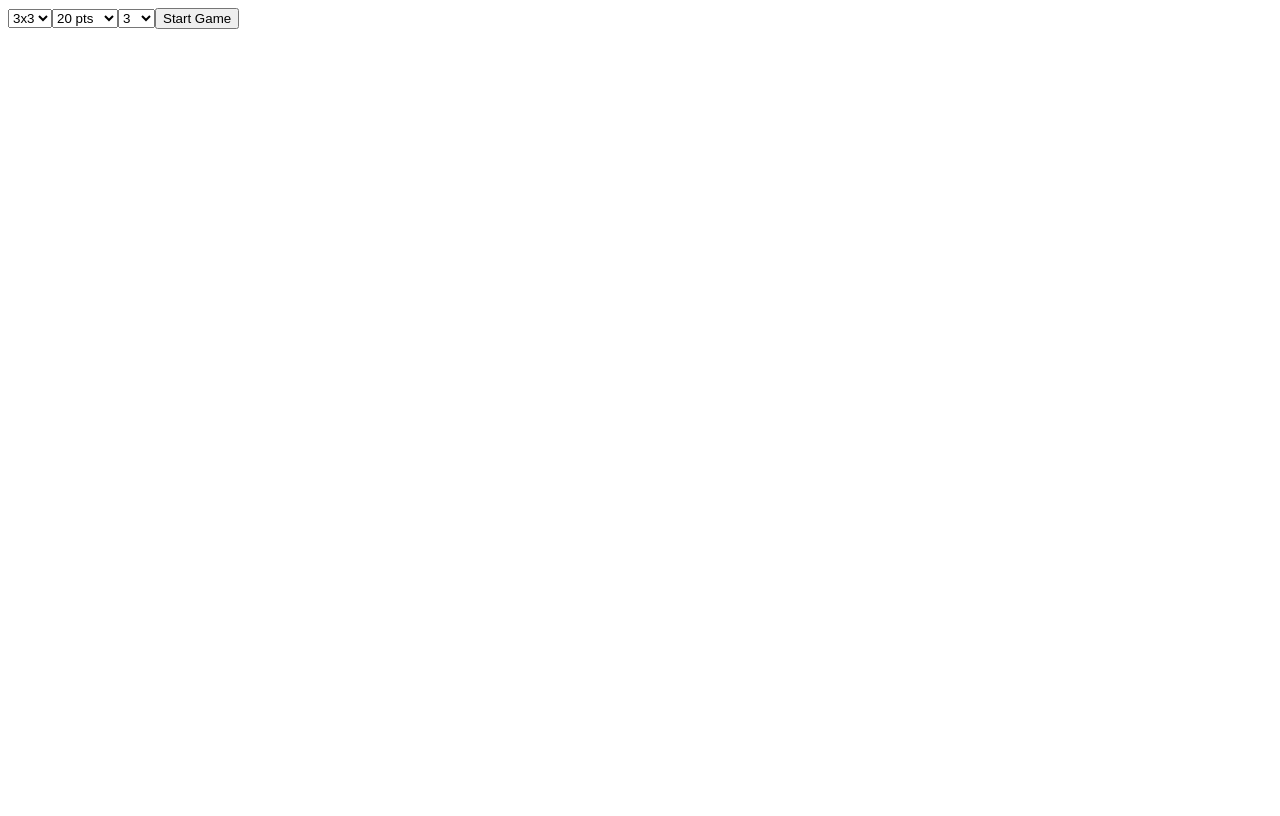
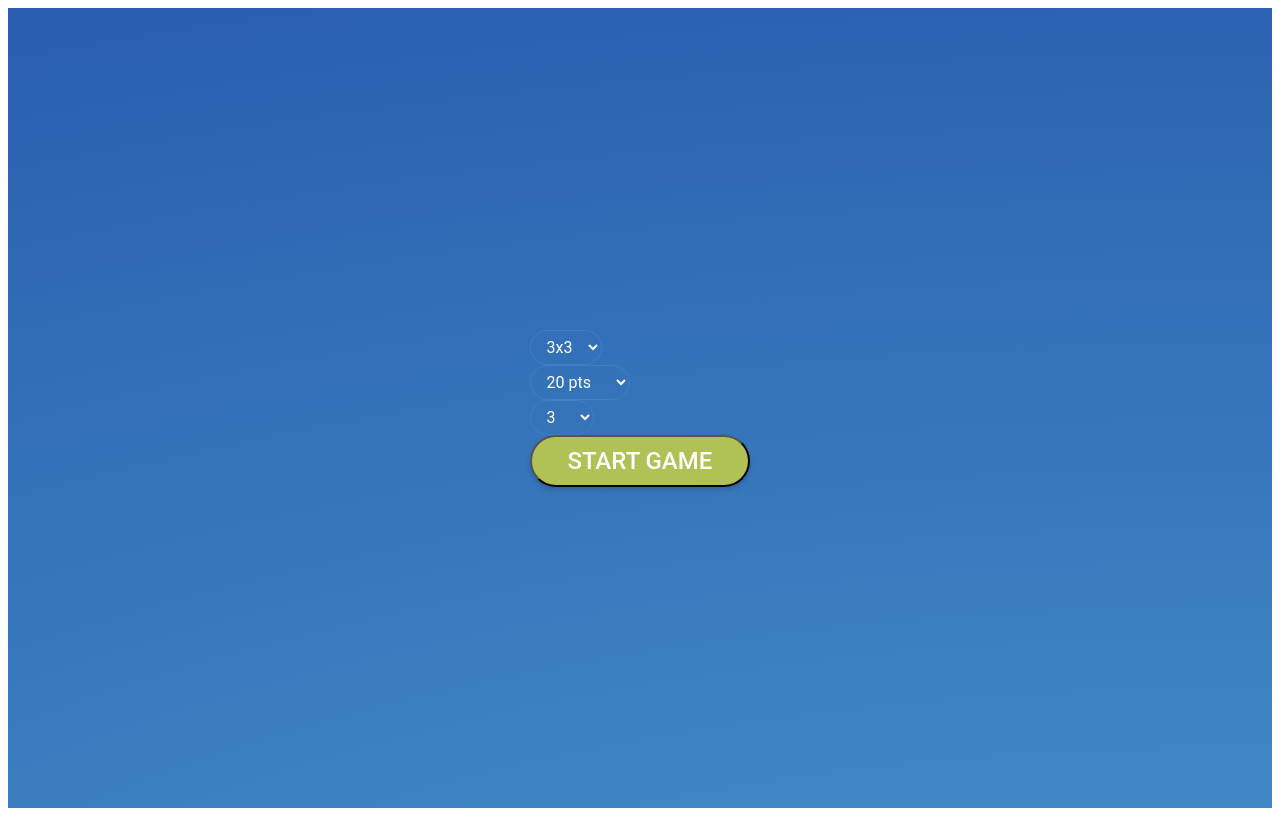
Before and after one commit to NikitaStaroverov/Precours-Projects, a plain HTML site: page Project-Game-CatchTheOffer/index.html in a window 1280 px wide. Drawn offline with Linux system fonts and the light colour scheme.

Commit message:
стилизация кнопки

```diff
--- /dev/null
+++ b/Project-Game-CatchTheOffer/helper.js
@@ -0,0 +1,6 @@
+export function createElement(tagName, classes = [], id = '') {
+	const element = document.createElement(tagName)
+	element.classList.add(...classes)
+	element.id = id
+	return element
+}
--- a/Project-Game-CatchTheOffer/index.html
+++ b/Project-Game-CatchTheOffer/index.html
@@ -4,6 +4,7 @@
 <head>
   <meta charset="UTF-8">
   <meta name="viewport" content="width=device-width, initial-scale=1.0">
+  <link rel="stylesheet" href="./styles.css">
   <title>Catch the Offer</title>
   <style>
     table td {
@@ -16,7 +17,9 @@
 </head>
 
 <body>
-  <div id="app"></div>
+  <div id="app" class="app">
+    <img src="./assets/images/background.svg" class="background">
+  </div>
   <script src="index.js" type="module"></script>
 </body>
 
--- /dev/null
+++ b/Project-Game-CatchTheOffer/styles.css
@@ -0,0 +1,53 @@
+.app {
+	display: flex;
+	justify-content: center;
+	align-items: center;
+	width: 100%;
+	height: 100vh;
+	background: radial-gradient(
+		269.02% 186.27% at 96.21% 166.59%,
+		#4ca1d2 0%,
+		#285bae 100%
+	);
+}
+
+/* кнопки */
+.start-button {
+	display: inline-flex;
+	padding: 12px 36px;
+	justify-content: center;
+	align-items: center;
+	gap: 10px;
+	border-radius: 30px;
+	background: #b0c255;
+	box-shadow: 0px 4px 6px 0px rgba(0, 0, 0, 0.1),
+		0px 2px 4px 0px rgba(0, 0, 0, 0.06);
+	color: #fff;
+	font-family: Roboto;
+	font-size: 24px;
+	font-style: normal;
+	font-weight: 500;
+	line-height: 24px; /* 100% */
+}
+
+/* панель настроек */
+.select-settings {
+	display: flex;
+	padding: 6px 12px;
+	justify-content: space-between;
+	align-items: flex-start;
+	align-self: stretch;
+	border-radius: 30px;
+	border: 1px solid #3c82c2;
+	color: #fff;
+	font-family: Roboto;
+	font-size: 16px;
+	font-style: normal;
+	font-weight: 400;
+	line-height: 24px; /* 150% */
+	background-color: transparent;
+}
+
+.option-settings {
+	background-color: transparent;
+}
--- a/Project-Game-CatchTheOffer/ui/game/buttons/RestartButton.js
+++ b/Project-Game-CatchTheOffer/ui/game/buttons/RestartButton.js
@@ -1,4 +1,5 @@
 import { restart } from '../../../data.js'
+import { createElement } from '../../../helper.js'
 
 export function RestartButton() {
 	const element = document.createElement('button')
@@ -9,8 +10,8 @@ export function RestartButton() {
 	return element
 }
 export function StartButton() {
-	const element = document.createElement('button')
-	element.innerHTML = 'Start Game'
+	const element = createElement('button', ['start-button'], 'game-start-button')
+	element.innerHTML = 'START GAME'
 	element.addEventListener('click', () => {
 		restart()
 	})
--- a/Project-Game-CatchTheOffer/ui/game/settings-panel/settings-boxes/setting-grid-size.component.js
+++ b/Project-Game-CatchTheOffer/ui/game/settings-panel/settings-boxes/setting-grid-size.component.js
@@ -1,7 +1,12 @@
+import { createElement } from '../../../../helper.js'
 import { settingsData } from '../../../../settings-data.js'
 
 export function SelectGridSize(element) {
-	const selectElement = document.createElement('select')
+	const selectElement = createElement(
+		'select',
+		['select-settings'],
+		'grid-size'
+	)
 
 	// Получаем массив значений из settingsData.points_to_lose
 	const gridSizeValues = settingsData.grid_size
@@ -9,7 +14,7 @@ export function SelectGridSize(element) {
 	// Проходимся по каждому значению в массиве
 	gridSizeValues.forEach(value => {
 		// Создаем новый элемент option
-		const option = document.createElement('option')
+		const option = createElement('option', ['option-settings'], 'option')
 		// Задаем значение (value) элементу option равным элементу из массива
 		option.value = value
 		// Задаем текст внутри option равным значению элемента из массива
--- a/Project-Game-CatchTheOffer/ui/game/settings-panel/settings-boxes/setting-points-to-lose.component.js
+++ b/Project-Game-CatchTheOffer/ui/game/settings-panel/settings-boxes/setting-points-to-lose.component.js
@@ -1,7 +1,12 @@
+import { createElement } from '../../../../helper.js'
 import { settingsData } from '../../../../settings-data.js'
 
 export function SelectPointsToLose(element) {
-	const selectElement = document.createElement('select')
+	const selectElement = createElement(
+		'select',
+		['select-settings'],
+		'points-to-lose'
+	)
 
 	// Получаем массив значений из settingsData.points_to_lose
 	const pointsToLoseValues = settingsData.points_to_lose
--- a/Project-Game-CatchTheOffer/ui/game/settings-panel/settings-boxes/setting-points-to-win.component.js
+++ b/Project-Game-CatchTheOffer/ui/game/settings-panel/settings-boxes/setting-points-to-win.component.js
@@ -1,7 +1,12 @@
+import { createElement } from '../../../../helper.js'
 import { settingsData } from '../../../../settings-data.js'
 
 export function SelectPointsToWin(element) {
-	const selectElement = document.createElement('select')
+	const selectElement = createElement(
+		'select',
+		['select-settings'],
+		'points-to-win'
+	)
 
 	// Получаем массив значений из settingsData.points_to_lose
 	const pointsToWinValues = settingsData.points_to_win
```
Also changed, not shown: Project-Game-CatchTheOffer/assets/images/background.svg (added), Project-Game-CatchTheOffer/assets/images/keyboard_arrow_down.svg (added).
